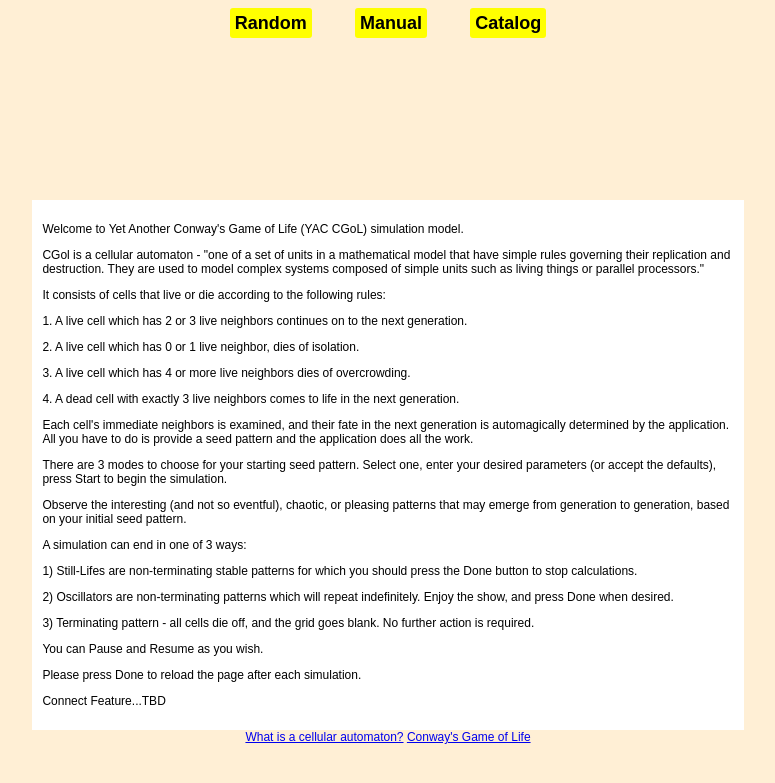
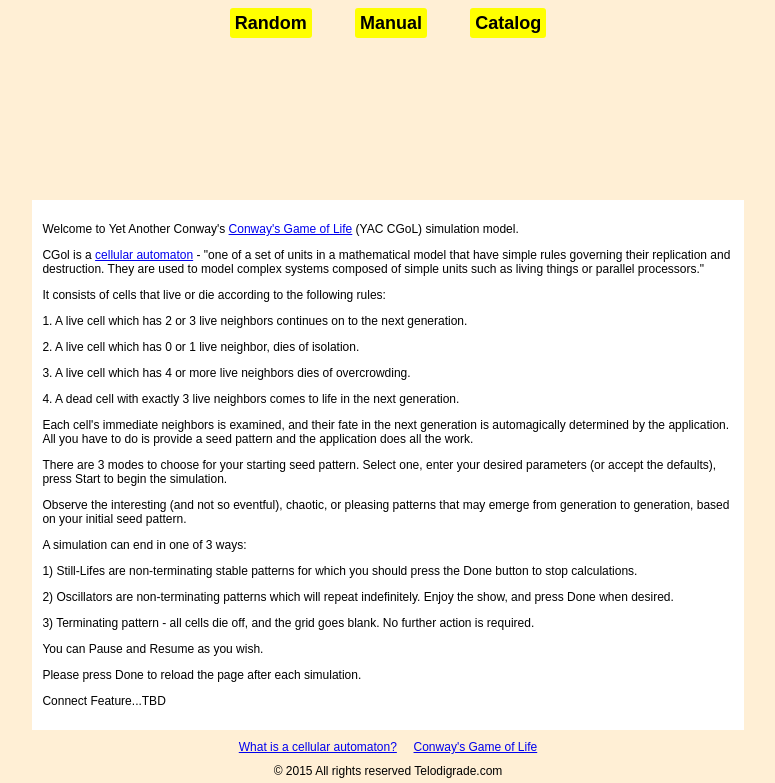
Before and after one commit to jpbatz/gol, a plain HTML site: page index.html in a window 1280 px wide. Shown: the part 69-852 px from the top of the page, without its empty margins (252-1027 px from the left). Before the commit the page ends 813 px from the top, so only its background shows below. Drawn offline with nearby package versions, Linux system fonts and the light colour scheme.

Commit message:
MBA adds info links and footer

```diff
--- a/index.html
+++ b/index.html
@@ -50,9 +50,9 @@
 
     <article id="intro">
 
-      <p>Welcome to Yet Another Conway's Game of Life (YAC CGoL) simulation model.</p>
+      <p>Welcome to Yet Another Conway's <a href="http://en.wikipedia.org/wiki/Conway%27s_Game_of_Life">Conway's Game of Life</a> (YAC CGoL) simulation model.</p>
 
-      <p>CGol is a <span>cellular automaton</span> - "one of a set of units in a mathematical model that have simple rules governing their replication and destruction. They are used to model complex systems composed of simple units such as living things or parallel processors."
+      <p>CGol is a <a href="http://en.wikipedia.org/wiki/Cellular_automaton"><span>cellular automaton</span></a> - "one of a set of units in a mathematical model that have simple rules governing their replication and destruction. They are used to model complex systems composed of simple units such as living things or parallel processors."
       </p>
 
       <p>It consists of cells that live or die according to the following rules:</p>
@@ -89,8 +89,13 @@
 
     <article id="references">
       <a href="http://en.wikipedia.org/wiki/Cellular_automaton">What is a cellular automaton?</a>
+      &nbsp;&nbsp;&nbsp;
       <a href="http://en.wikipedia.org/wiki/Conway%27s_Game_of_Life">Conway's Game of Life</a>
     </article>
+
+    <footer>
+      &copy; 2015 All rights reserved Telodigrade.com
+    </footer>
 
     <script type="text/javascript" src="https://code.jquery.com/jquery-1.10.2.min.js"></script>
     <!-- <script src="https://ajax.googleapis.com/ajax/libs/angularjs/1.3.12/angular.min.js"></script> -->
--- a/styles.css
+++ b/styles.css
@@ -161,3 +161,12 @@ h4 {
   text-align: left;
   padding: 10px;
 }
+
+#references{
+  margin: 10px;
+}
+
+footer {
+  margin-top: 5px;
+  margin-bottom: 5px;
+}
```
